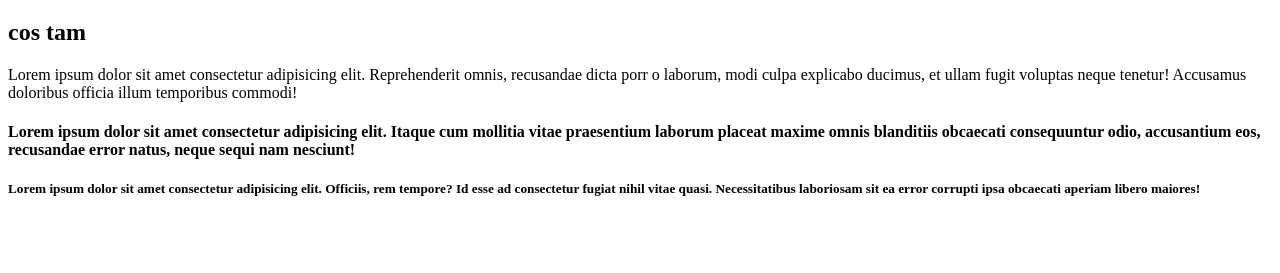
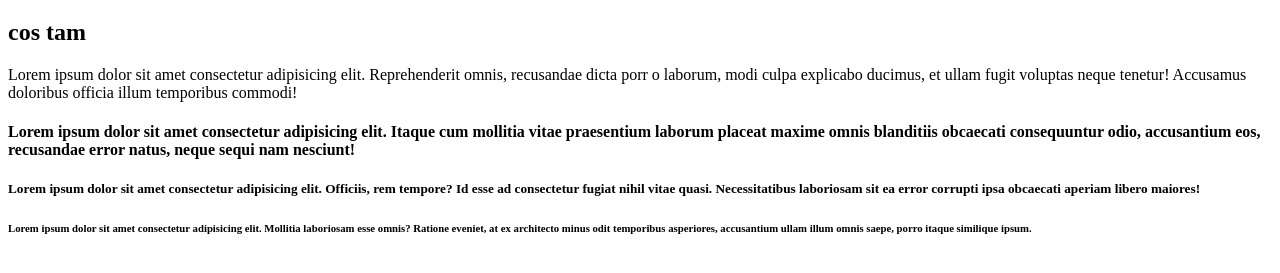
Before and after one commit to BarbaraMak85/nauka--gita, a plain HTML site: page index.html in a window 1280 px wide. Shown: the part 61-334 px from the top of the page. Drawn offline with Linux system fonts and the light colour scheme.

Commit message:
Change h6

```diff
--- a/index.html
+++ b/index.html
@@ -14,6 +14,9 @@
     <p>Lorem ipsum dolor sit amet consectetur adipisicing elit. Reprehenderit omnis, recusandae dicta porr o laborum, modi culpa explicabo ducimus, et ullam fugit voluptas neque tenetur! Accusamus doloribus officia illum temporibus commodi!</p>
     <h4>Lorem ipsum dolor sit amet consectetur adipisicing elit. Itaque cum mollitia vitae praesentium laborum placeat maxime omnis blanditiis obcaecati consequuntur odio, accusantium eos, recusandae error natus, neque sequi nam nesciunt!</h4>
     <h5>Lorem ipsum dolor sit amet consectetur adipisicing elit. Officiis, rem tempore? Id esse ad consectetur fugiat nihil vitae quasi. Necessitatibus laboriosam sit ea error corrupti ipsa obcaecati aperiam libero maiores!</h5>
+    <h6>
+        Lorem ipsum dolor sit amet consectetur adipisicing elit. Mollitia laboriosam esse omnis? Ratione eveniet, at ex architecto minus odit temporibus asperiores, accusantium ullam illum omnis saepe, porro itaque similique ipsum.
+    </h6>
 </body>
 
 </html>
```
